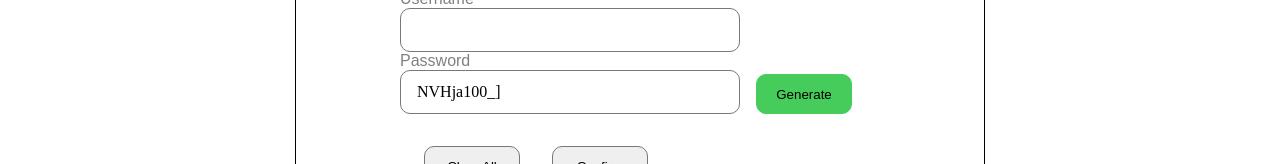
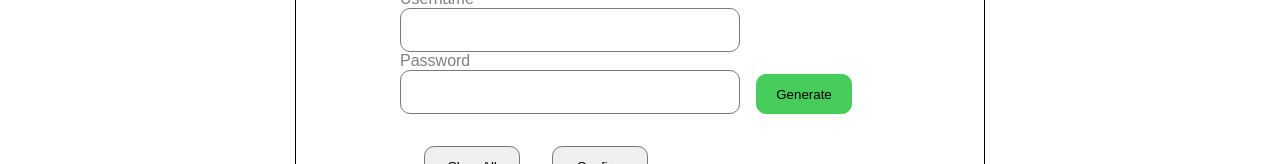
Before and after one commit to dvlpr2003/Password-manager2.o, a React (Create React App) app: page / in a window 1280 px wide. Shown: the part 324-488 px from the top of the page. Built offline with nearby package versions, Linux system fonts and the light colour scheme; a web font is replaced by a local one.

Commit message:
generate

```diff
--- a/src/password.js
+++ b/src/password.js
@@ -12,6 +12,8 @@ export default function PasswordBody(){
 
 
     const [Capsltr,setCapsltr] = useState([])
+    const [pass,setpass]=useState("")
+
 
 
     useEffect(function(){
@@ -27,7 +29,10 @@ export default function PasswordBody(){
         setSPLchar(specialCharacters)
 
     },[])
-    useEffect(function(){
+    function Onmount(){
+        setCapsltr([])
+        setpass("")
+
         if((Cletters.length >0 ) &&(Num.length>0) &&(Sletters.length>0) && (SPLchar.length>0))  {
 
             const rand_caps1 = Math.floor(Math.random()*Cletters.length)
@@ -61,23 +66,21 @@ export default function PasswordBody(){
 
         }
 
-    },[Cletters])
-    const [l,setl]=useState("")
+    }
     useEffect(function(){
-        Capsltr.map((e)=>setl((n)=>n+e))
+        Capsltr.map((e)=>setpass((n)=>n+e))
     },[Capsltr])
-    console.log(l)
 
     return(
         <div id="Password-main">
-            <PasswordEntry l = {l}/>
+            <PasswordEntry l = {pass} Onmount={Onmount} setpass={setpass}/>
             <PasswordView/>
         </div>
 
     )
 }
 
-function PasswordEntry({l}){
+function PasswordEntry({l,Onmount,setpass}){
     const InputElement = useRef(null)
     useEffect(function(){
         InputElement.current.focus()
@@ -89,7 +92,7 @@ function PasswordEntry({l}){
             <input placeholder="Example: Google,Microsoft,Facebook" id="web-name" ref={InputElement}/>
             <label for="username">Username</label>
             <input placeholder="" id="username" />
-            <GeneratePassword l={l}/>
+            <GeneratePassword l={l} Onmount={Onmount} setpass={setpass}/>
             <div id="btn-1">
                 <button>Clear All</button>
                 <button>Confirm</button>
@@ -98,15 +101,15 @@ function PasswordEntry({l}){
         </div>
     )
 }
-function GeneratePassword({l}){
+function GeneratePassword({l,Onmount,setpass}){
     return (
         <div id="gen-pass">
             <div>
             <label for="password">Password</label>
-            <input id="password" value={l}/>
+            <input id="password" defaultValue={l} onChange={(e)=>e.target.value}/>
             </div>
             <div>
-                <button>Generate</button>
+                <button onClick={Onmount}>Generate</button>
             </div>
 
         </div>
```
